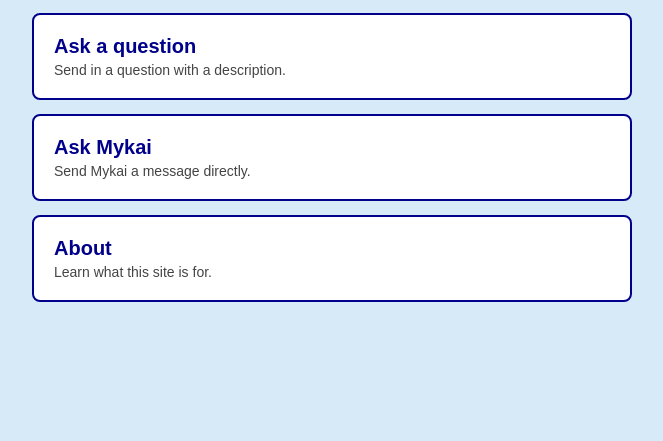
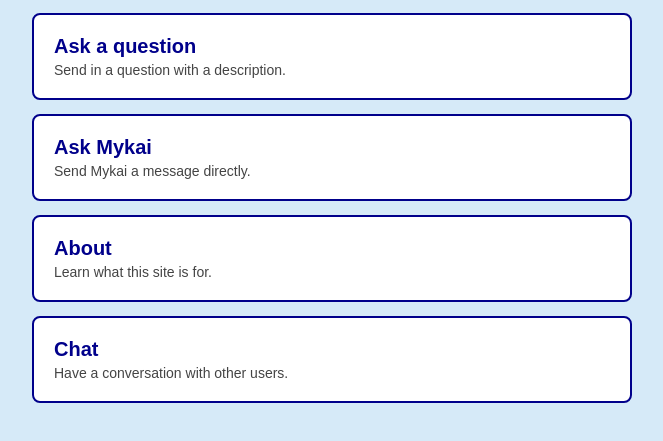
Before and after one commit to MykaiWade/Mykais_Answer, a plain HTML site: page index.html in a window 1280 px wide. Shown: the part 119-560 px from the top of the page, without its empty margins (308-971 px from the left). Drawn offline with Linux system fonts and the light colour scheme.

Commit message:
added new option to  get to the chat feature

```diff
--- a/index.html
+++ b/index.html
@@ -31,5 +31,10 @@
         <strong>About</strong>
         <span>Learn what this site is for.</span>
 
+            <!-- Card 4: also opens to chat.html so you don;t have to go through ask.html -->
+    <a class="card" href="chat.html">
+        <strong>Chat</strong>
+        <span>Have a conversation with other users.</span>
+    </a>
 </body>
 </html>
```
